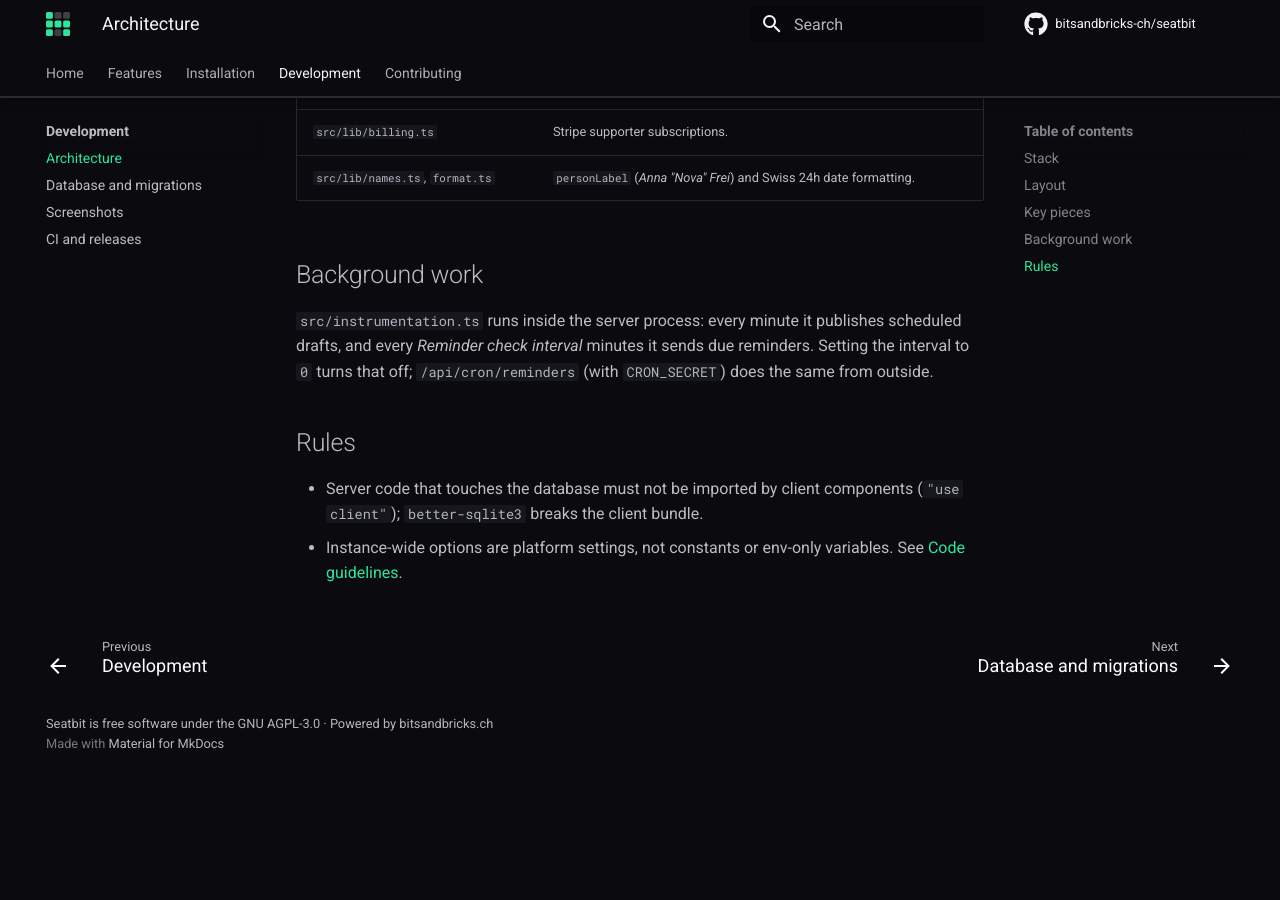
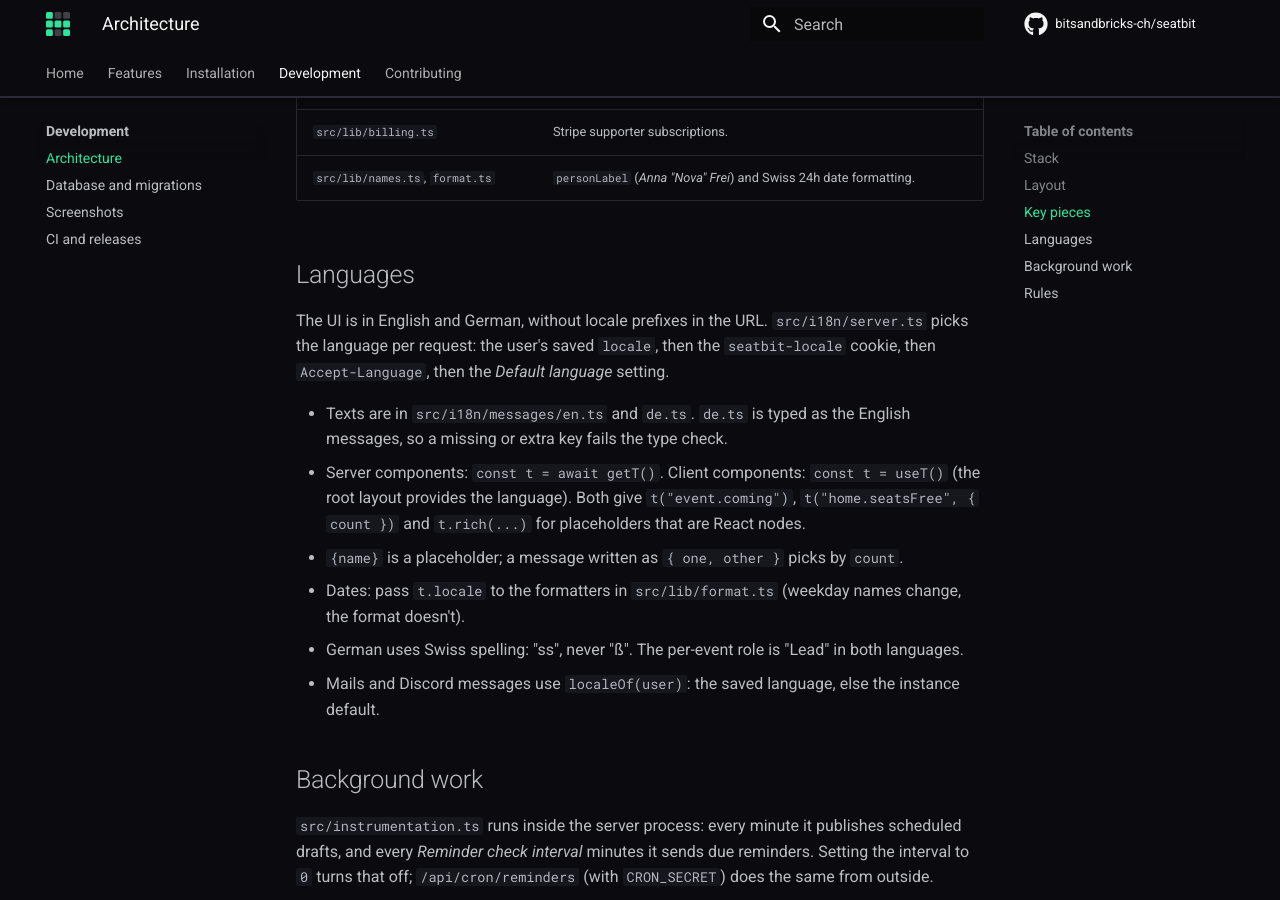
Before and after one commit to bitsandbricks-ch/seatbit, an MkDocs documentation site: the page built from docs/development/architecture.md, in a window 1280 px wide and 900 px high, scrolled down 1813 px. Built offline with MkDocs 1.6.1 and Material for MkDocs 9.7.7, drawn with Linux system fonts in a browser that asks for light colours; comment, search, counter and statistics services are not loaded; before the commit the page ends 2580 px from its top, so only the background shows below that.

Commit message:
Docs, German screenshots and agent rules for languages

```diff
--- a/docs/development/architecture.md
+++ b/docs/development/architecture.md
@@ -52,6 +52,17 @@ docs/              this site (MkDocs)
 | `src/lib/billing.ts` | Stripe supporter subscriptions. |
 | `src/lib/names.ts`, `format.ts` | `personLabel` (*Anna "Nova" Frei*) and Swiss 24h date formatting. |
 
+## Languages
+
+The UI is in English and German, without locale prefixes in the URL. `src/i18n/server.ts` picks the language per request: the user's saved `locale`, then the `seatbit-locale` cookie, then `Accept-Language`, then the *Default language* setting.
+
+- Texts are in `src/i18n/messages/en.ts` and `de.ts`. `de.ts` is typed as the English messages, so a missing or extra key fails the type check.
+- Server components: `const t = await getT()`. Client components: `const t = useT()` (the root layout provides the language). Both give `t("event.coming")`, `t("home.seatsFree", { count })` and `t.rich(...)` for placeholders that are React nodes.
+- `{name}` is a placeholder; a message written as `{ one, other }` picks by `count`.
+- Dates: pass `t.locale` to the formatters in `src/lib/format.ts` (weekday names change, the format doesn't).
+- German uses Swiss spelling: "ss", never "ß". The per-event role is "Lead" in both languages.
+- Mails and Discord messages use `localeOf(user)`: the saved language, else the instance default.
+
 ## Background work
 
 `src/instrumentation.ts` runs inside the server process: every minute it publishes scheduled drafts, and every *Reminder check interval* minutes it sends due reminders. Setting the interval to `0` turns that off; `/api/cron/reminders` (with `CRON_SECRET`) does the same from outside.
--- a/mkdocs.yml
+++ b/mkdocs.yml
@@ -96,6 +96,7 @@ nav:
           - Accounts and profile: features/accounts.md
           - Clans and roles: features/clans.md
           - Members and guests: features/members-guests.md
+          - Languages: features/languages.md
       - Events:
           - Event lifecycle: features/events.md
           - Attendance and tickets: features/attendance.md
```
Also changed, not shown: AGENTS.md (+1 -0 lines), docs/contributing/guidelines.md (+1 -0 lines), docs/features/languages.md (added, +45 -0 lines), docs/installation/configuration.md (+1 -0 lines), src/components/lan-id-form.tsx (+3 -4 lines), docs/screenshots/desktop-lans-de.png (added), docs/screenshots/phone-event-de.png (added), docs/screenshots/phone-profile-de.png (added), 3 other files.
